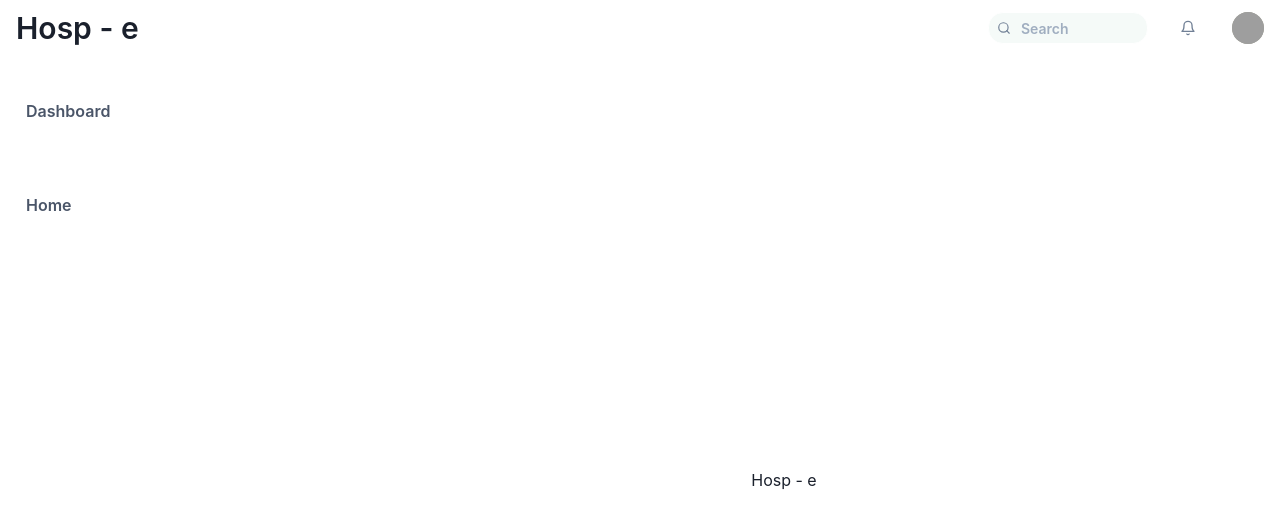
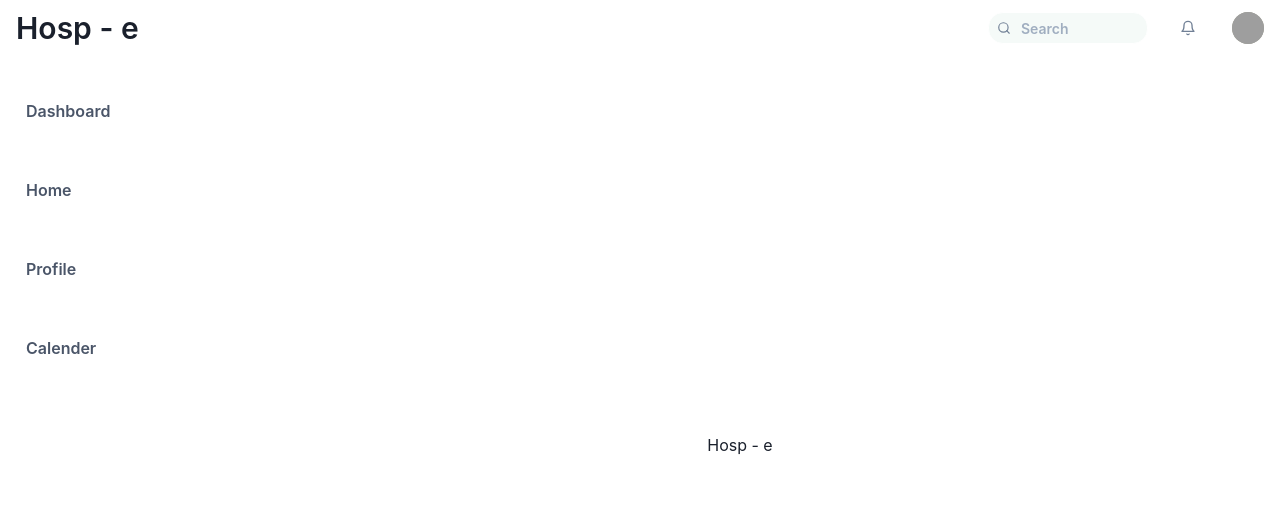
Before and after one commit to chxru/hosp-e, a Next.js app in the folder web-app/: page / in a window 1280 px wide. Shown: the top 528 px of the page. Built offline with nearby package versions, Linux system fonts and the light colour scheme; grey boxes are pictures that could not be loaded.

Commit message:
resize the sidebar

```diff
--- a/web-app/components/sidebar.tsx
+++ b/web-app/components/sidebar.tsx
@@ -15,51 +15,47 @@ import {
   InputLeftElement,
 } from "@chakra-ui/react";
 import { useRouter } from "next/router";
-import { IconType } from "react-icons/lib";
 import { FiSearch, FiBell, FiMenu } from "react-icons/fi";
 
 interface sidebarProps {
   children: React.ReactNode;
 }
 
-// eslint-disable-next-line @typescript-eslint/no-unused-vars
-const NavItem = (props: {
-  children: React.ReactNode;
-  icon: IconType;
-  route: string;
-}) => {
-  // eslint-disable-next-line @typescript-eslint/no-unused-vars
+const NavItem = (props: { name: string; route: string }) => {
   const router = useRouter();
-  // eslint-disable-next-line @typescript-eslint/no-unused-vars
-  const { icon, children, route, ...rest } = props;
+  const { name, route } = props;
+
   return (
-    <Flex
-      align="center"
-      py="20px"
-      cursor="pointer"
-      color="black"
-      role="group"
-      fontWeight="semibold"
-      transition=".15s ease"
+    <Button
+      width="150px"
+      justifyContent="left"
+      bg="white"
+      height="64px"
+      mb="15px"
+      mx={-10}
+      _hover={{
+        bg: "gray.200",
+        borderRadius: "10px",
+        borderLeftRadius: "0px",
+      }}
+      _active={{
+        bg: "gray.200",
+        borderRadius: "10px",
+        borderLeftRadius: "0px",
+        transform: "scale(0.98)",
+      }}
+      _focus={{ _focus: "none" }}
+      onClick={() => {
+        router.push(route);
+      }}
     >
-      {icon && (
-        <Icon
-          mr="2"
-          boxSize="4"
-          _groupHover={{
-            color: "gray.600",
-          }}
-          as={icon}
-        />
-      )}
-      {children}
-    </Flex>
+      {name}
+    </Button>
   );
 };
 
 const SidebarContent = (props: {
-  // eslint-disable-next-line @typescript-eslint/no-explicit-any
-  display?: any;
+  display?: { [key: string]: string };
   w?: string;
   borderRight?: string;
 }) => {
@@ -67,7 +63,7 @@ const SidebarContent = (props: {
     <Box
       as="nav"
       pos="fixed"
-      top="0"
+      top="10"
       left="0"
       zIndex="sticky"
       h="full"
@@ -77,7 +73,7 @@ const SidebarContent = (props: {
       overflowX="hidden"
       overflowY="auto"
       bg="white"
-      w={{ base: 54, md: 60, lg: 72 }}
+      w={{ base: 50, md: 50, lg: "200px" }}
       {...props}
     >
       <Flex
@@ -93,7 +89,7 @@ const SidebarContent = (props: {
           align="center"
           mt={-5}
           mb={5}
-          display={{ base: "flex", md: "none" }}
+          display={{ base: "flex", lg: "none" }}
         >
           <Heading size="lg" fontWeight="semibold">
             Hosp - e
@@ -101,52 +97,10 @@ const SidebarContent = (props: {
         </Flex>
 
         {/* Navigation buttons */}
-        <Button
-          width="3xs"
-          justifyContent="left"
-          bg="white"
-          height="64px"
-          mb="30px"
-          mt="40px"
-          mx={-10}
-          _hover={{
-            bg: "gray.200",
-            borderRadius: "10px",
-            borderLeftRadius: "0px",
-          }}
-          _active={{
-            bg: "gray.200",
-            borderRadius: "10px",
-            borderLeftRadius: "0px",
-            transform: "scale(0.98)",
-          }}
-          _focus={{ _focus: "none" }}
-        >
-          Dashboard
-        </Button>
-
-        <Button
-          width="3xs"
-          justifyContent="left"
-          bg="white"
-          height="64px"
-          mb="30px"
-          mx={-10}
-          _hover={{
-            bg: "gray.200",
-            borderRadius: "10px",
-            borderLeftRadius: "0px",
-          }}
-          _active={{
-            bg: "gray.200",
-            borderRadius: "10px",
-            borderLeftRadius: "0px",
-            transform: "scale(0.98)",
-          }}
-          _focus={{ _focus: "none" }}
-        >
-          Home
-        </Button>
+        <NavItem name="Dashboard" route="/dashboard" />
+        <NavItem name="Home" route="/dashboard" />
+        <NavItem name="Profile" route="/dashboard" />
+        <NavItem name="Calender" route="/dashboard" />
       </Flex>
     </Box>
   );
@@ -156,7 +110,7 @@ const Sidebar: React.FC<sidebarProps> = ({ children }) => {
   const sidebar = useDisclosure();
   return (
     <Box as="section" bg="gray.50" minH="100vh" backgroundColor="#f8f8f8">
-      <SidebarContent display={{ base: "none", md: "unset" }} />
+      <SidebarContent display={{ base: "none", md: "none", lg: "unset" }} />
       <Drawer
         isOpen={sidebar.isOpen}
         onClose={sidebar.onClose}
@@ -186,7 +140,7 @@ const Sidebar: React.FC<sidebarProps> = ({ children }) => {
           {/* Toggle Button  */}
           <IconButton
             aria-label="Menu"
-            display={{ base: "inline-flex", md: "none" }}
+            display={{ base: "inline-flex", md: "inline-flex", lg: "none" }}
             onClick={sidebar.onOpen}
             icon={<Icon color="gray.500" as={FiMenu} cursor="pointer" />}
             size="lg"
@@ -233,13 +187,12 @@ const Sidebar: React.FC<sidebarProps> = ({ children }) => {
           </Flex>
         </Flex>
       </Flex>
-      <Box ml={{ base: 0, md: 60, lg: 72 }} transition=".3s ease">
-        <Box as="main" p="4" overflow="hidden" py={20} bg="white">
+      <Box ml={{ base: 0, md: 0, lg: "200px" }} transition=".3s ease">
+        <Box as="main" p="4" overflow="hidden" py={45} bg="white">
           {children}
         </Box>
       </Box>
     </Box>
   );
 };
-
 export default Sidebar;
```
